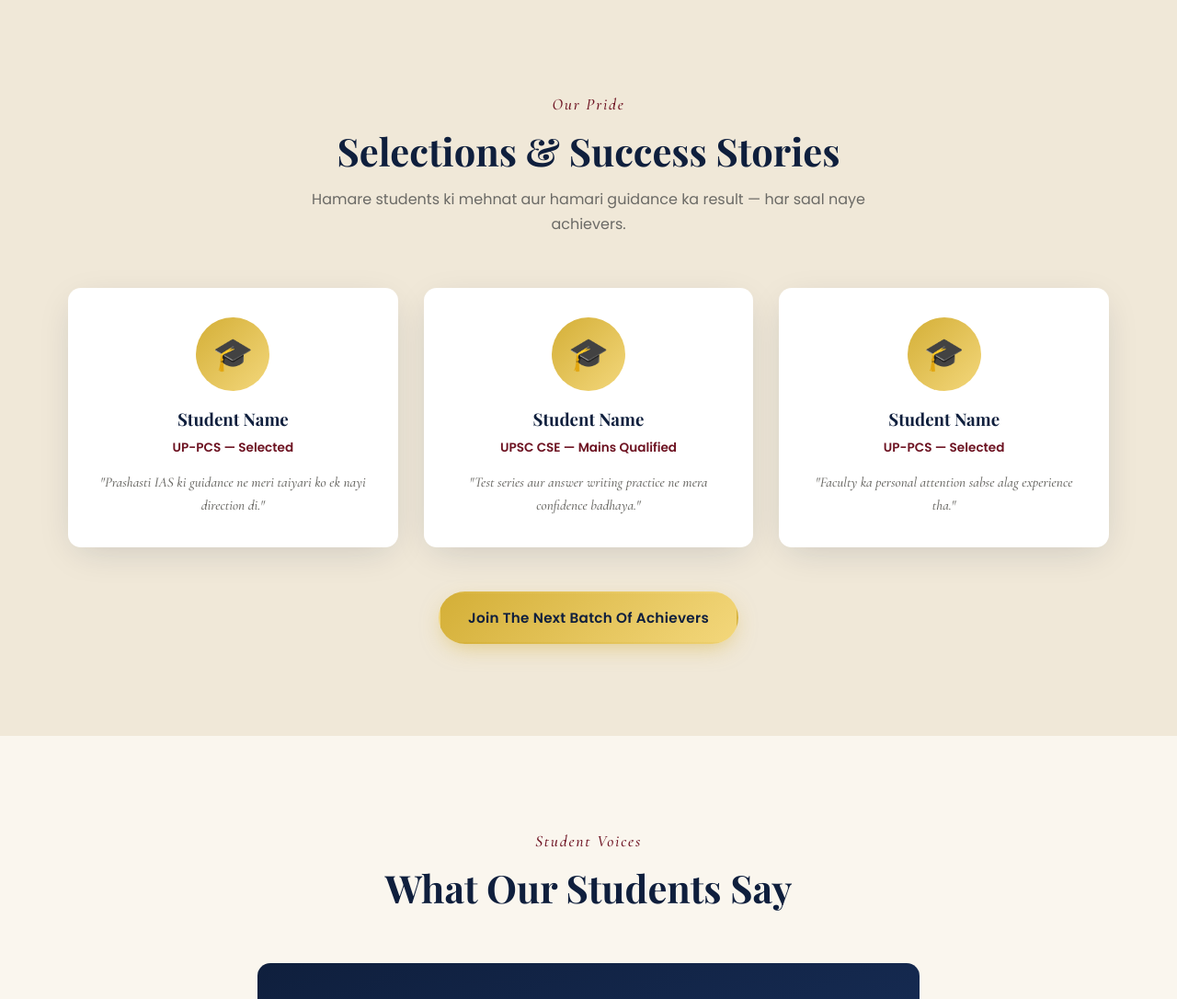
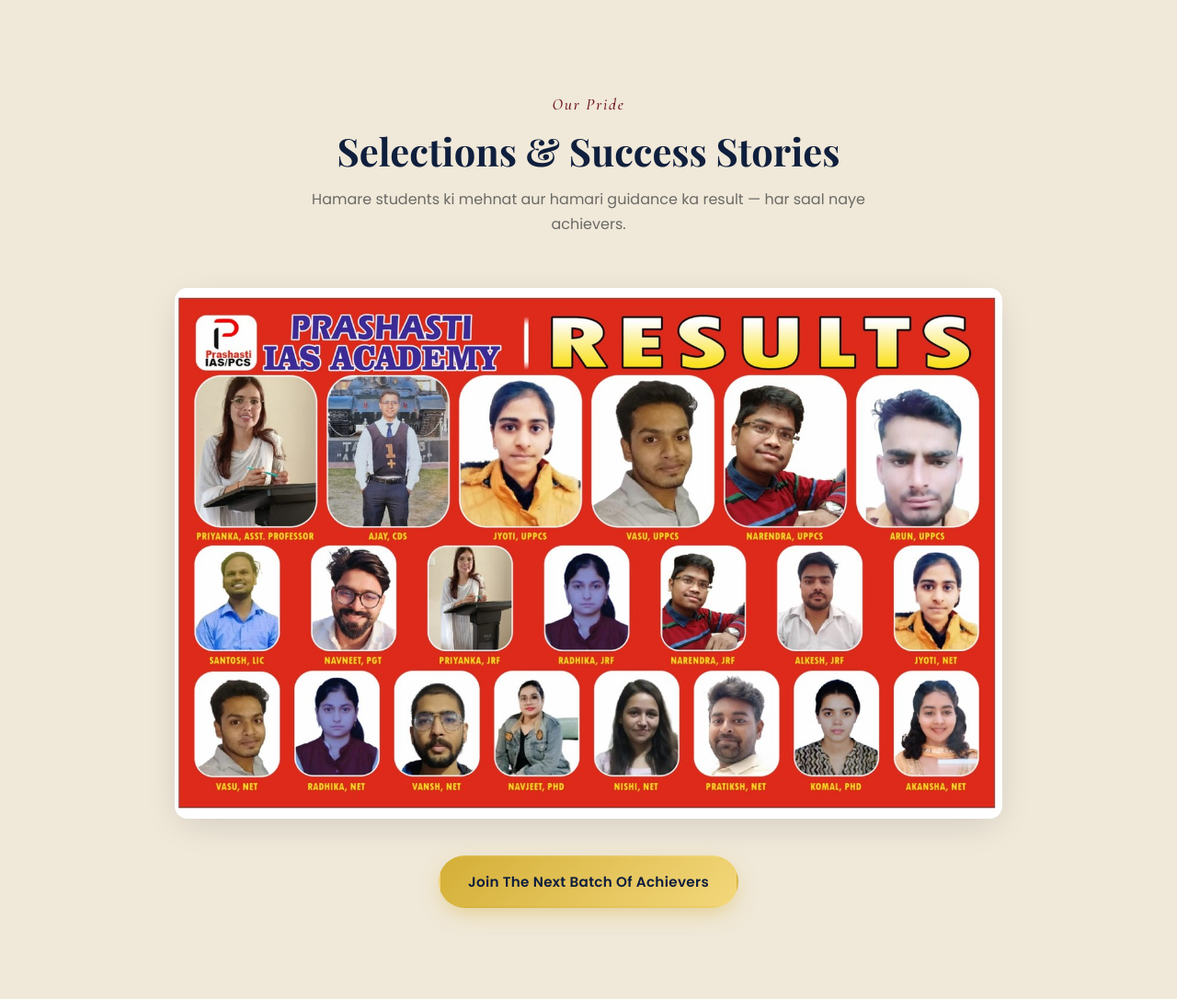
Before and after one commit to chiragg2601/prashastiias, a Flask app: template templates/index.html in a window 1280 px wide. Shown: the part 4182-5268 px from the top of the page at 92% size. Run offline with Flask 3, Linux system fonts and the light colour scheme; the template is opened without the code that fills it, so the values that code supplies are empty.

Commit message:
Add files via upload

```diff
--- a/static/css/main.css
+++ b/static/css/main.css
@@ -1098,3 +1098,16 @@
   transition: color .15s;
 }
 .star-select span.active{color: var(--color-gold);}
+
+/* ============ Results Board ============ */
+.results-board{
+  max-width: 900px;
+  margin: 0 auto 40px;
+  border-radius: var(--radius);
+  overflow: hidden;
+  box-shadow: var(--shadow-soft);
+}
+.results-board img{
+  width: 100%;
+  display: block;
+}
--- a/templates/index.html
+++ b/templates/index.html
@@ -140,7 +140,7 @@
         {% if photos.coaching %}
           <img src="{{ url_for('static', filename='photos/' + photos.coaching[0].filename) }}" alt="Prashasti IAS Academy" class="about-photo">
         {% else %}
-          <div class="about-img">🏛️</div>
+          <img src="{{ url_for('static', filename='photos/coaching_classroom.jpg') }}" alt="Prashasti IAS Academy Classroom" class="about-photo">
         {% endif %}
         <div class="about-badge">
           <span class="badge-num">2018</span>
@@ -333,37 +333,12 @@
       <h2 class="section-title">Selections &amp; Success Stories</h2>
       <p class="section-desc">Hamare students ki mehnat aur hamari guidance ka result &mdash; har saal naye achievers.</p>
     </div>
-    <div class="results-grid">
-      <div class="result-card reveal" style="--d:0s">
-        {% if photos.students|length > 0 %}
-          <div class="result-photo result-photo-img"><img src="{{ url_for('static', filename='photos/' + photos.students[0].filename) }}" alt="Student"></div>
-        {% else %}
-          <div class="result-photo">🎓</div>
-        {% endif %}
-        <h3>Student Name</h3>
-        <p class="result-rank">UP-PCS &mdash; Selected</p>
-        <p class="result-quote">"Prashasti IAS ki guidance ne meri taiyari ko ek nayi direction di."</p>
-      </div>
-      <div class="result-card reveal" style="--d:0.1s">
-        {% if photos.students|length > 1 %}
-          <div class="result-photo result-photo-img"><img src="{{ url_for('static', filename='photos/' + photos.students[1].filename) }}" alt="Student"></div>
-        {% else %}
-          <div class="result-photo">🎓</div>
-        {% endif %}
-        <h3>Student Name</h3>
-        <p class="result-rank">UPSC CSE &mdash; Mains Qualified</p>
-        <p class="result-quote">"Test series aur answer writing practice ne mera confidence badhaya."</p>
-      </div>
-      <div class="result-card reveal" style="--d:0.2s">
-        {% if photos.students|length > 2 %}
-          <div class="result-photo result-photo-img"><img src="{{ url_for('static', filename='photos/' + photos.students[2].filename) }}" alt="Student"></div>
-        {% else %}
-          <div class="result-photo">🎓</div>
-        {% endif %}
-        <h3>Student Name</h3>
-        <p class="result-rank">UP-PCS &mdash; Selected</p>
-        <p class="result-quote">"Faculty ka personal attention sabse alag experience tha."</p>
-      </div>
+    <div class="results-board reveal">
+      {% if photos.students %}
+        <img src="{{ url_for('static', filename='photos/' + photos.students[0].filename) }}" alt="Prashasti IAS Results">
+      {% else %}
+        <img src="{{ url_for('static', filename='photos/students_results_board.jpg') }}" alt="Prashasti IAS Academy Results">
+      {% endif %}
     </div>
     <div class="results-cta reveal">
       <a href="#contact" class="btn btn-primary">Join The Next Batch Of Achievers</a>
@@ -455,12 +430,24 @@
           </div>
         {% endfor %}
       {% else %}
-        <div class="gallery-item reveal" style="--d:0s">📚</div>
-        <div class="gallery-item reveal big" style="--d:0.1s">🏫</div>
-        <div class="gallery-item reveal" style="--d:0.2s">🧑‍🎓</div>
-        <div class="gallery-item reveal" style="--d:0.1s">📝</div>
-        <div class="gallery-item reveal big" style="--d:0.2s">🏆</div>
-        <div class="gallery-item reveal" style="--d:0.3s">👥</div>
+        <div class="gallery-item reveal" style="--d:0s">
+          <img src="{{ url_for('static', filename='photos/gallery_foundation_day_1.jpg') }}" alt="Foundation Day">
+        </div>
+        <div class="gallery-item reveal" style="--d:0.1s">
+          <img src="{{ url_for('static', filename='photos/gallery_building_night.jpg') }}" alt="Academy Building">
+        </div>
+        <div class="gallery-item reveal" style="--d:0.2s">
+          <img src="{{ url_for('static', filename='photos/gallery_foundation_day_2.jpg') }}" alt="Students Group">
+        </div>
+        <div class="gallery-item reveal" style="--d:0.1s">
+          <img src="{{ url_for('static', filename='photos/gallery_classroom_interior.jpg') }}" alt="Classroom">
+        </div>
+        <div class="gallery-item reveal" style="--d:0.2s">
+          <img src="{{ url_for('static', filename='photos/gallery_signboard.jpg') }}" alt="Prashasti IAS Signboard">
+        </div>
+        <div class="gallery-item reveal" style="--d:0.3s">
+          <img src="{{ url_for('static', filename='photos/gallery_banner.jpg') }}" alt="Academy Banner">
+        </div>
       {% endif %}
     </div>
   </div>
```
Also changed, not shown: static/photos/coaching_classroom.jpg (added), static/photos/gallery_banner.jpg (added), static/photos/gallery_building_night.jpg (added), static/photos/gallery_classroom_interior.jpg (added), static/photos/gallery_foundation_day_1.jpg (added), static/photos/gallery_foundation_day_2.jpg (added), static/photos/gallery_logo.jpg (added), static/photos/gallery_signboard.jpg (added), static/photos/students_results_board.jpg (added).
